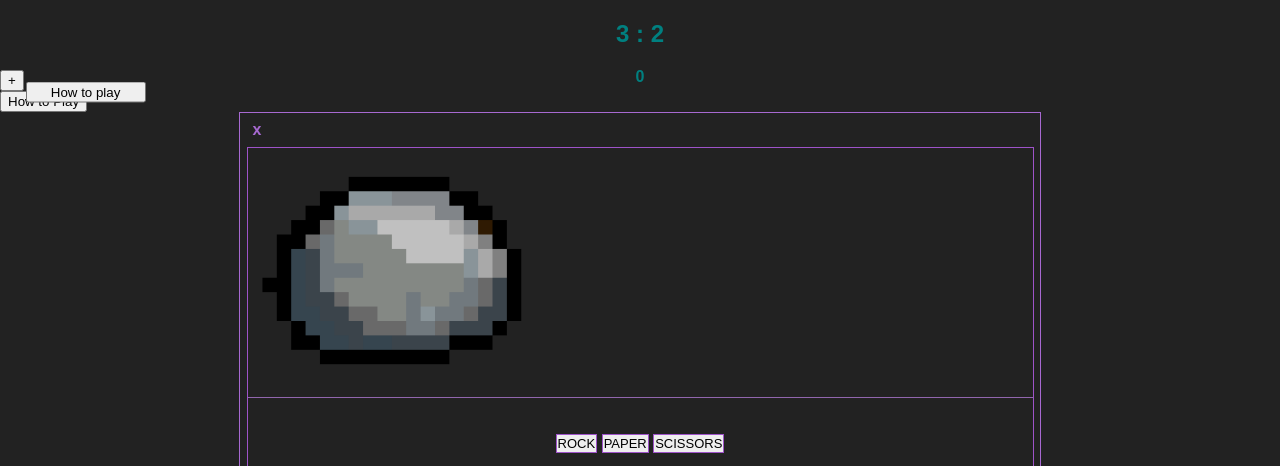
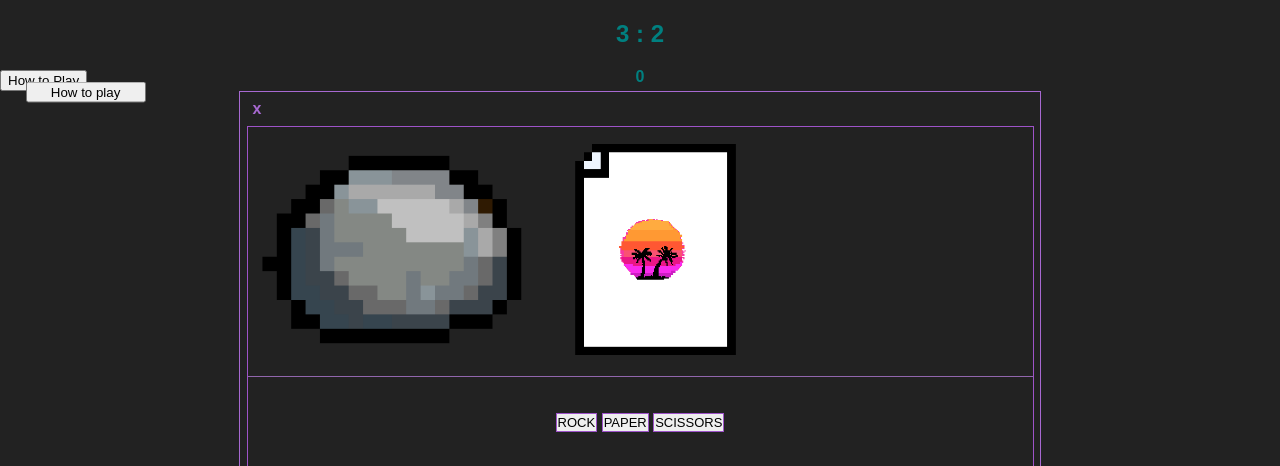
Before and after one commit to DigitalCraftsStudents/dev-arcade, a React (Create React App) app in the folder client/: page /rps in a window 1280 px wide. Both pictures are taken after a click on the button "ROCK". Shown: the part 334-800 px from the top of the page. Built offline with nearby package versions, Linux system fonts and the light colour scheme.

Commit message:
implementing game logic

```diff
--- a/client/src/games/rps/Rps.js
+++ b/client/src/games/rps/Rps.js
@@ -5,7 +5,6 @@ import Instructions from "./components/Instructions";
 import Popup from "./components/Popup";
 import Reset from "./components/Reset";
 import Score from "./containers/ScoreContainer";
-import Increment from './containers/IncrementContainer'
 import "./Rps.css";
 
 import React from "react";
@@ -21,7 +20,7 @@ function Rps() {
       <div className="undo_text_align rps_body">
         <Header />
         <Score />
-        <Increment />
+        {/* <Increment /> */}
         <Instructions/>
         <main>
         <button onClick={() => setButtonPopup(true)}>How to Play</button>
--- /dev/null
+++ b/client/src/games/rps/components/GameWindow.css
@@ -0,0 +1,3 @@
+#ai_player, #player_one {
+    display: none;
+}
--- a/client/src/games/rps/components/GameWindow.js
+++ b/client/src/games/rps/components/GameWindow.js
@@ -1,38 +1,101 @@
-import React from 'react'
+import React from "react";
 import Player from "./Player";
+import { connect } from "react-redux";
+import { actionIncrement } from '../actions';
+import "./GameWindow.css";
 
-const actions=["rock", "paper", "scissors"]
+const actions = ["rock", "paper", "scissors"];
 
-class GameBoard extends React.Component {
+class GameWindow extends React.Component {
+  constructor(props) {
+    super(props);
+    this.state = {
+      playerOne: actions[1],
+      aiPlayer: actions[Math.floor(Math.random() * actions.length)],
+    };
+  }
 
-    state={
-        playerOne: actions[1]
+  comparePlayers = () => {
+    const p1 = this.state.playerOne
+    const ai = this.state.aiPlayer
+    console.log(p1, ai)
+    console.log(this.props);
+    if (p1 === 'rock' && ai === 'scissors') {
+        this.props.increaseScore()
+    } else if (p1 === 'paper' && ai === 'rock') {
+        this.props.increaseScore()
+    } else if (p1 === 'scissors' && ai === 'paper') {
+        this.props.increaseScore()
     }
+  };
 
-    selectAction=(actions) => {
-        this.setState({
-            playerOne: actions
-        })
-    }
+  determineWinner = () => {
+    console.log(this.state.playerOne, this.state.aiPlayer);
+    document.getElementById("player_one").style.display = "inline";
+    document.getElementById("ai_player").style.display = "inline";
+    this.comparePlayers()
+  };
 
-    render() {
-        const { playerOne }=this.state
-        return (
-            <div id="board"> <div id="top"><span>&nbsp;x&nbsp;</span>&nbsp;</div>
+  selectAction = (actions) => {
+    this.setState({
+      playerOne: actions,
+    });
 
-                <div id="window">
-                    <Player actions={playerOne} />
+    setTimeout(this.determineWinner, 1000);
+  };
 
+  render() {
+    const { playerOne, aiPlayer } = this.state;
+    return (
+      <div id="board">
+        <div id="top">
+          <span>&nbsp;x&nbsp;</span>&nbsp;
+        </div>
+        <div id="window">
+          <Player id="player_one" actions={playerOne} />
+          <Player id="ai_player" actions={aiPlayer} />
+          <div id="pickObject">
+            <button
+              className="actionBtn"
+              onClick={() => this.selectAction("rock")}
+            >
+              ROCK
+            </button>
+            &nbsp;
+            <button
+              className="actionBtn"
+              onClick={() => this.selectAction("paper")}
+            >
+              PAPER
+            </button>
+            &nbsp;
+            <button
+              className="actionBtn"
+              onClick={() => this.selectAction("scissors")}
+            >
+              SCISSORS
+            </button>
+          </div>
+        </div>
+      </div>
+    );
+  }
+}
 
-                    <div id="pickObject">
-                        <button className="actionBtn" onClick={() => this.selectAction('rock')}>ROCK</button>&nbsp;
-                    <button className="actionBtn" onClick={() => this.selectAction('paper')}>PAPER</button>&nbsp;
-                    <button className="actionBtn" onClick={() => this.selectAction('scissors')}>SCISSORS</button>
-                    </div>
-                </div>
-            </div>
-
-        )
+const mapStateToProps = (state) => {
+    return {
+        count: state.count
     }
 }
-export default GameBoard
+
+function mapDispatchToProps(dispatch) {
+  return {
+    // Translate Redux dispatch into a React prop
+    increaseScore: () => {
+      dispatch(actionIncrement());
+    },
+  };
+}
+
+// export default GameBoard;
+export default connect(mapStateToProps, mapDispatchToProps)(GameWindow)
--- a/client/src/games/rps/components/Player.js
+++ b/client/src/games/rps/components/Player.js
@@ -3,17 +3,28 @@ import paper from "./images/paper.png";
 import scissors from "./images/scissors.png";
 import rock from "./images/rock.png";
 
-const Player=({ actions }) => {
-    return (
-        <span>
-            <img className="action" src={
-                actions==="rock"? rock:actions==="paper"? paper:scissors
-            } alt={
-                actions==="rock"? "rock":actions==="paper"? "paper":"scissors"
-            }></img>
+const Player = (props) => {
+  return (
+    <span id={props.id}>
+      <img
+        className="action"
+        src={
+          props.actions === "rock"
+            ? rock
+            : props.actions === "paper"
+            ? paper
+            : scissors
+        }
+        alt={
+          props.actions === "rock"
+            ? "rock"
+            : props.actions === "paper"
+            ? "paper"
+            : "scissors"
+        }
+      ></img>
+    </span>
+  );
+};
 
-        </span>
-    )
-}
-
-export default Player
+export default Player;
--- a/client/src/games/rps/containers/IncrementContainer.js
+++ b/client/src/games/rps/containers/GameWindowContainer.js
@@ -1,4 +1,4 @@
-import Increment from "../components/Increment";
+import GameWindow from "../components/GameWindow";
 import { connect } from "react-redux";
 
 import { actionIncrement } from '../actions';
@@ -6,10 +6,10 @@ import { actionIncrement } from '../actions';
 function mapDispatchToProps(dispatch) {
   return {
     // Translate Redux dispatch into a React prop
-    handleClick: () => {
+    increaseScore: () => {
       dispatch(actionIncrement());
     },
   };
 }
 
-export default connect(null, mapDispatchToProps)(Increment);
+export default connect(null, mapDispatchToProps)(GameWindow);
```
Also changed, not shown: client/src/games/rps/components/GameLogic.js (deleted).
